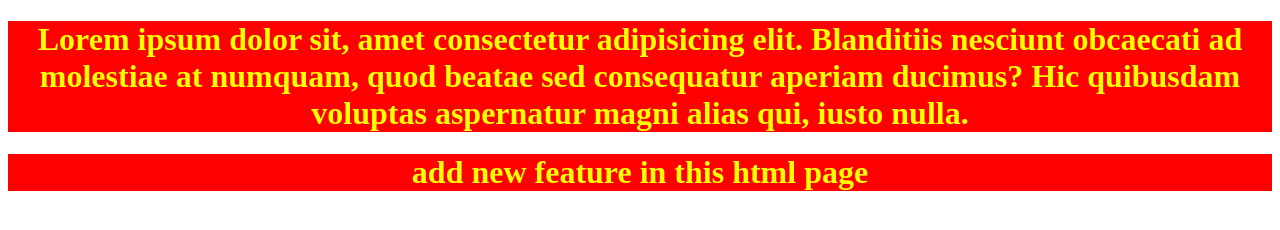
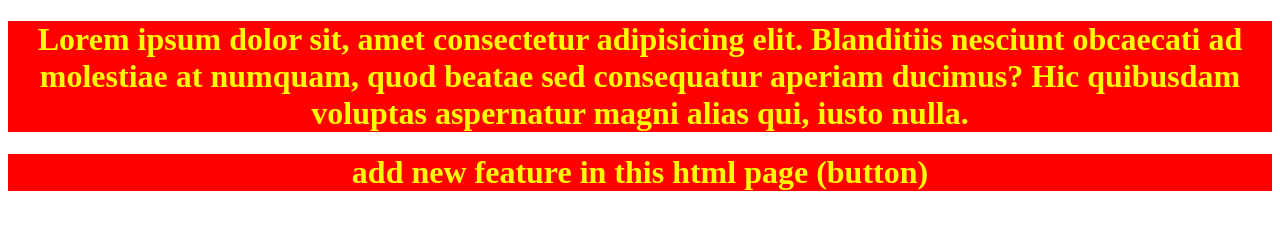
Before and after one commit to Danish-Sarwari/localrepo, a plain HTML site: page index.html in a window 1280 px wide. Drawn offline with Linux system fonts and the light colour scheme.

Commit message:
adding a new button feature

```diff
--- a/index.html
+++ b/index.html
@@ -13,7 +13,7 @@
         quod beatae sed consequatur aperiam ducimus? Hic quibusdam voluptas aspernatur magni alias qui, iusto nulla.
     </h1>
 
-    <h1>add new feature in this html page</h1>
+    <h1>add new feature in this html page (button)</h1>
 
 
 </body>
```
